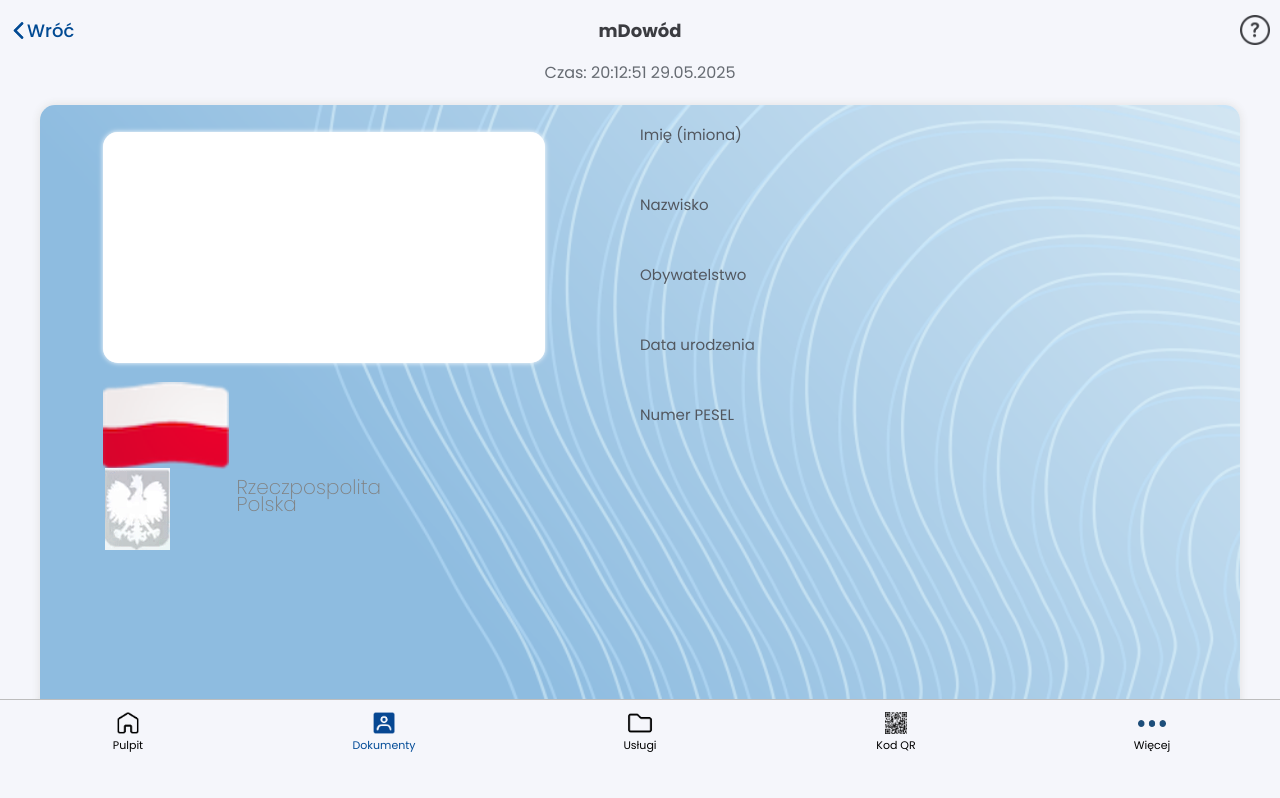
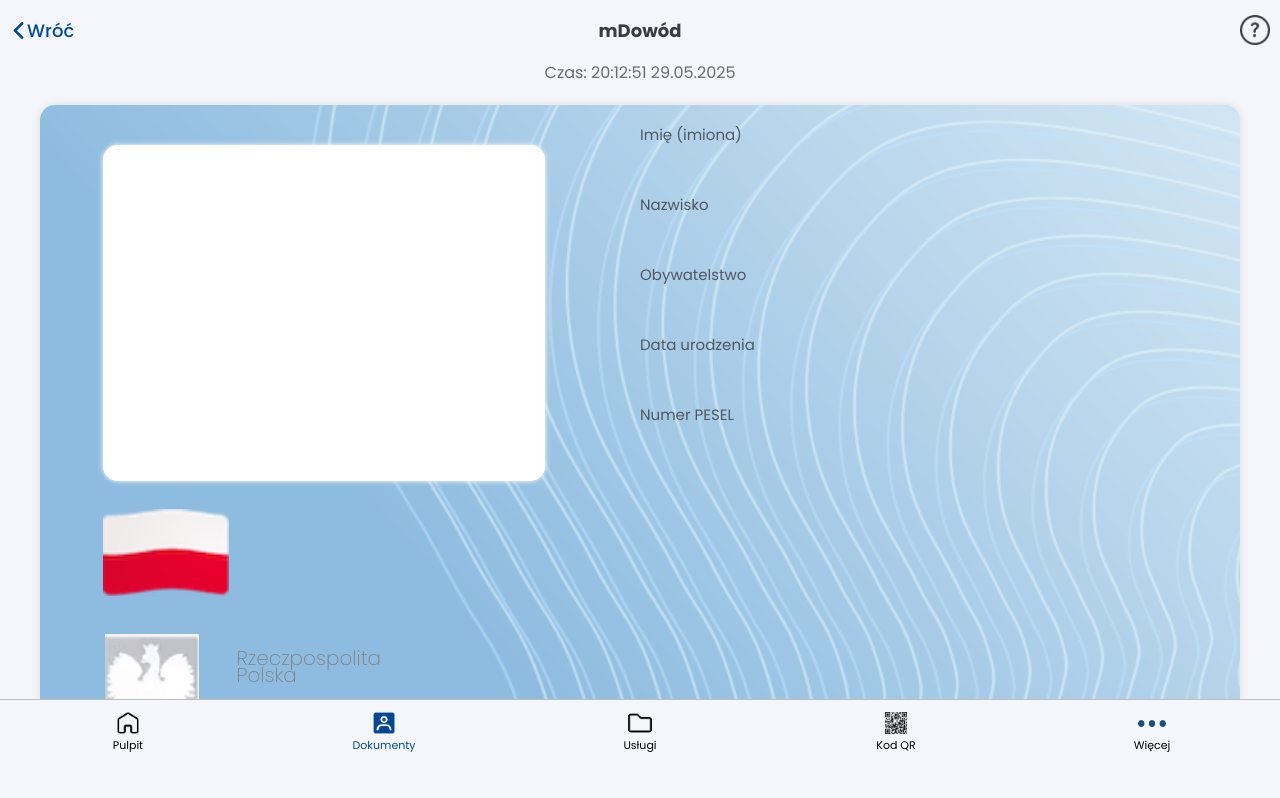
Before and after one commit to spamm0/spamm0.github.io, a plain HTML site: page card.html in a window 1280 px wide. Shown: the top 798 px of the page. Drawn offline with Linux system fonts and the light colour scheme.

Commit message:
Update card.css

```diff
--- a/assets/card.css
+++ b/assets/card.css
@@ -101,7 +101,6 @@ body .bottom_bar{
 
 .id_image_data{
     position: relative;
-    height: 70%;
 }
 
 .id_image{
@@ -242,7 +241,6 @@ body .bottom_bar{
     width: 95%;
     margin-left: auto;
     margin-right: auto;
-    margin-top: 3.8%;
 }
 
 .back_text{
```
